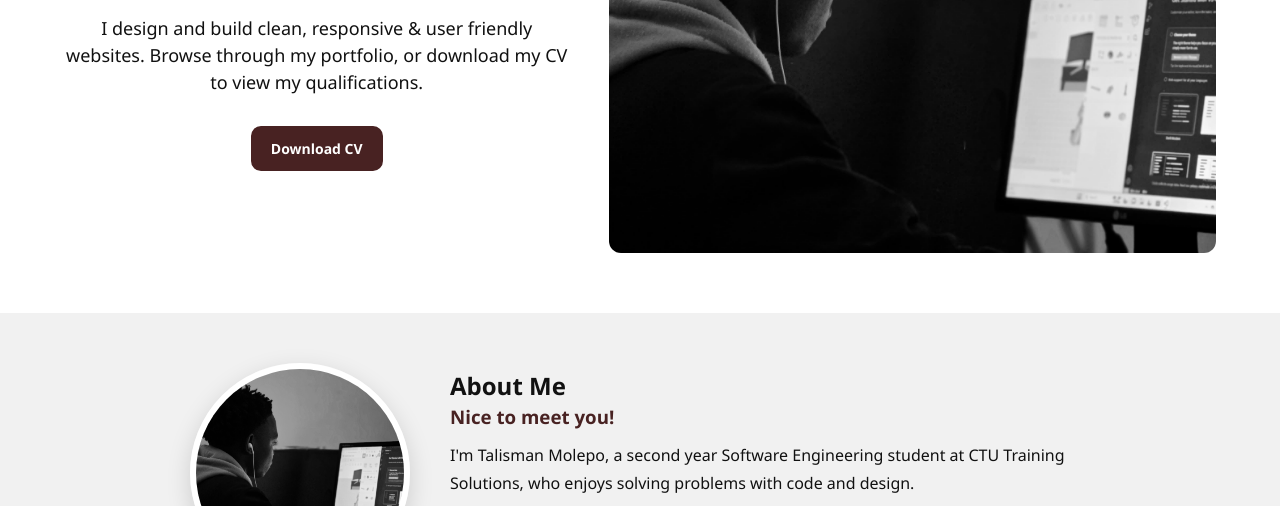
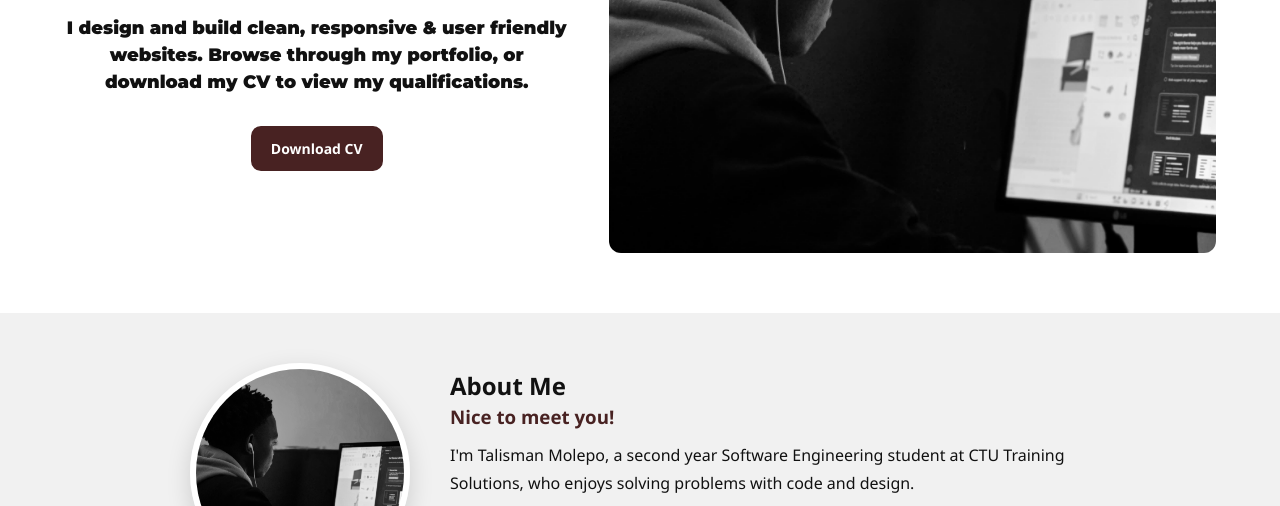
Before and after one commit to talismanmolepo/talizman-personal-portfolio, a plain HTML site: page index.html in a window 1280 px wide. Shown: the part 267-773 px from the top of the page. Drawn offline with Linux system fonts and the light colour scheme.

Commit message:
landing page font change

```diff
--- a/index.html
+++ b/index.html
@@ -7,10 +7,20 @@
     <link rel="preconnect" href="https://fonts.googleapis.com">
     <link rel="preconnect" href="https://fonts.gstatic.com" crossorigin>
     <link href="https://fonts.googleapis.com/css2?family=Poppins:wght@400;500;600&display=swap" rel="stylesheet">
+    <link rel="preconnect" href="https://fonts.googleapis.com">
+    <link rel="preconnect" href="https://fonts.gstatic.com" crossorigin>
+    <link href="https://fonts.googleapis.com/css2?family=Montserrat:ital,wght@0,100..900;1,100..900&display=swap" rel="stylesheet">
 </head>
 <body>
 
     <style>
+
+        .landing-page-text{
+            font-family: "Montserrat", sans-serif;
+            font-optical-sizing: auto;
+            font-weight: 900;
+            font-style: normal;
+        }
 
         :root{
             --maroon:#482222;
@@ -982,7 +992,7 @@
     <div class="introduction">
         <h1>Talisman Molepo</h1>
         <h5>Software Engineer Student</h5>
-        <p>I design and build clean, responsive &amp; user friendly websites. Browse through my portfolio, or download my CV to view my qualifications.</p>
+        <p class="landing-page-text">I design and build clean, responsive &amp; user friendly websites. Browse through my portfolio, or download my CV to view my qualifications.</p>
 
         <a class="btn" href="documentation/Talisman-Molepo-CV.pdf" download>Download CV</a>
     </div>
```
